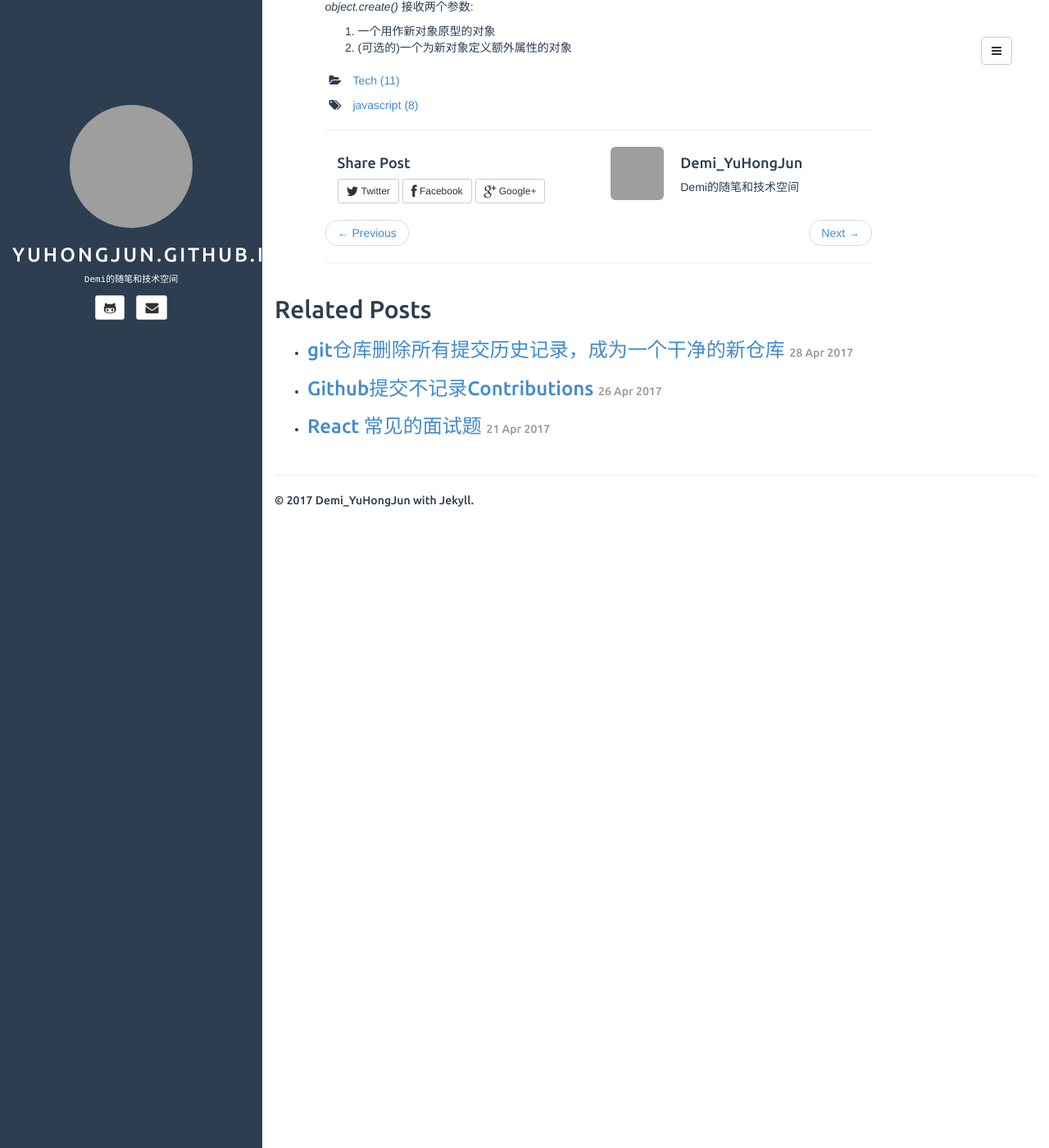
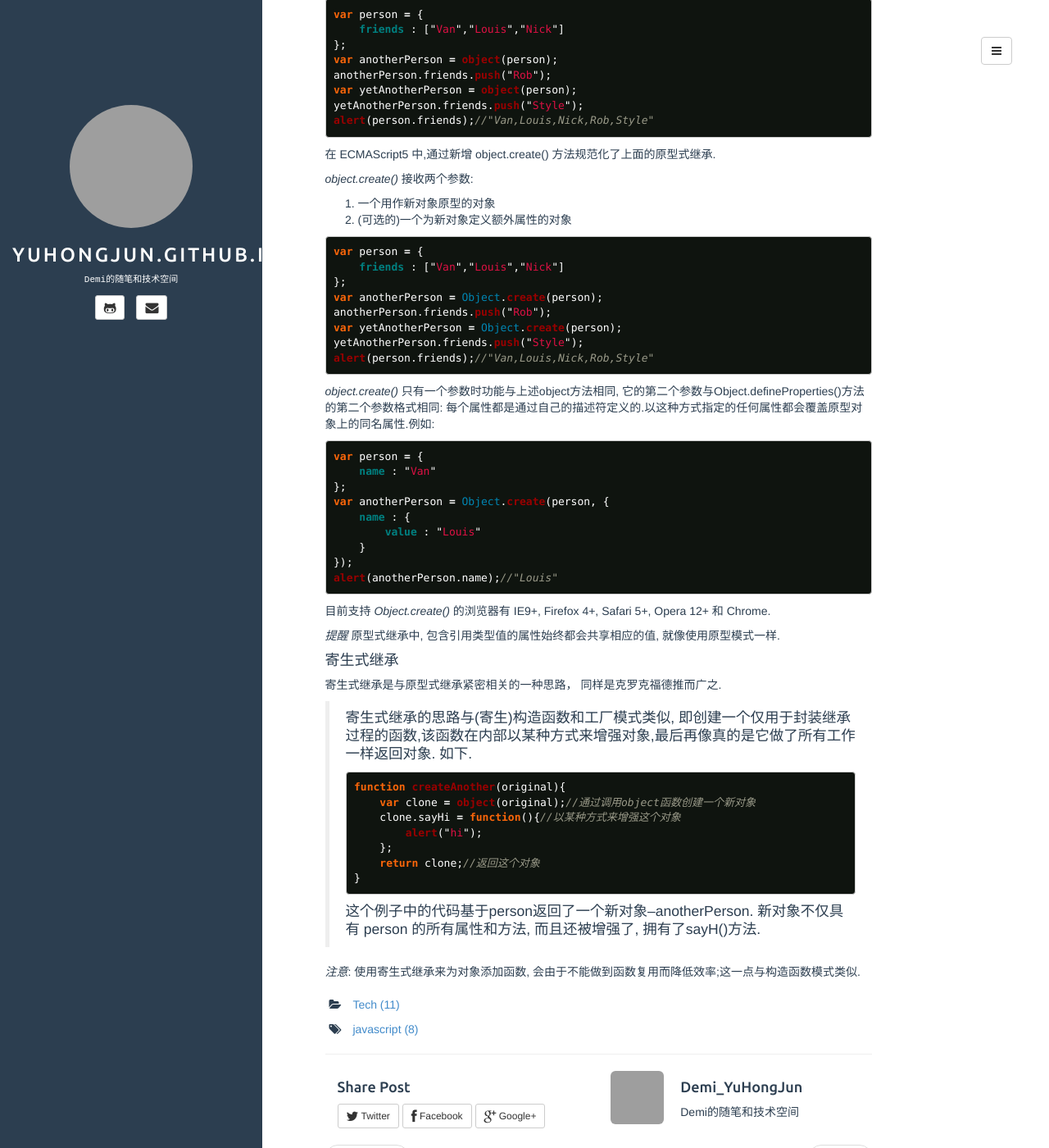
Before and after one commit to YuHongJun/YuHongJun.github.io, a Jekyll site: the page built from _posts/2017-04-27-JS原型链与继承.md, in a window 1280 px wide and 1400 px high, scrolled down 3932 px. Shown: the whole window at 82% size. Built offline with Jekyll 4.4.1, drawn with Linux system fonts in a browser that asks for light colours; comment, search, counter and statistics services are not loaded; some of the changed text lies outside the part shown; grey boxes are pictures that could not be loaded.

Commit message:
2017-05-02 add content

````diff
--- a/_config.yml
+++ b/_config.yml
@@ -31,6 +31,9 @@ paginate_path: "page:num"
  # This will require each of these plugins automatically.
 # Conversion
 markdown:    kramdown
+#kramdown:
+#  extensions: auto_ids
+
 #highlighter: pygments
 highlighter: rouge
 
--- a/_posts/2017-04-27-JS原型链与继承.md
+++ b/_posts/2017-04-27-JS原型链与继承.md
@@ -10,6 +10,9 @@ categories:
 tags:
 - javascript
 ---
+
+* 目录
+{:toc}
 #### 摘自JavaScript高级程序设计:
 继承是OO语言中的一个最为人津津乐道的概念.许多OO语言都支持两种继承方式: 接口继承 和 实现继承 .接口继承只继承方法签名,而实现继承则继承实际的方法.由于js中方法没有签名,在ECMAScript中无法实现接口继承.ECMAScript只支持实现继承,而且其 实现继承 主要是依靠原型链来实现的.
 
@@ -198,3 +201,49 @@ alert(person.friends);//"Van,Louis,Nick,Rob,Style"
 
 1. 一个用作新对象原型的对象
 2. (可选的)一个为新对象定义额外属性的对象
+
+```javascript
+var person = {
+    friends : ["Van","Louis","Nick"]
+};
+var anotherPerson = Object.create(person);
+anotherPerson.friends.push("Rob");
+var yetAnotherPerson = Object.create(person);
+yetAnotherPerson.friends.push("Style");
+alert(person.friends);//"Van,Louis,Nick,Rob,Style"
+```
+
+*object.create()* 只有一个参数时功能与上述object方法相同, 它的第二个参数与Object.defineProperties()方法的第二个参数格式相同: 每个属性都是通过自己的描述符定义的.以这种方式指定的任何属性都会覆盖原型对象上的同名属性.例如:
+```javascript
+var person = {
+    name : "Van"
+};
+var anotherPerson = Object.create(person, {
+    name : {
+        value : "Louis"
+    }
+});
+alert(anotherPerson.name);//"Louis"
+```
+
+目前支持 *Object.create()* 的浏览器有 IE9+, Firefox 4+, Safari 5+, Opera 12+ 和 Chrome.
+
+*提醒* 原型式继承中, 包含引用类型值的属性始终都会共享相应的值, 就像使用原型模式一样.
+
+#### 寄生式继承
+
+寄生式继承是与原型式继承紧密相关的一种思路， 同样是克罗克福德推而广之.
+
+>寄生式继承的思路与(寄生)构造函数和工厂模式类似, 即创建一个仅用于封装继承过程的函数,该函数在内部以某种方式来增强对象,最后再像真的是它做了所有工作一样返回对象. 如下.
+```javascript
+function createAnother(original){
+    var clone = object(original);//通过调用object函数创建一个新对象
+    clone.sayHi = function(){//以某种方式来增强这个对象
+        alert("hi");
+    };
+    return clone;//返回这个对象
+}
+```
+这个例子中的代码基于person返回了一个新对象--anotherPerson. 新对象不仅具有 person 的所有属性和方法, 而且还被增强了, 拥有了sayH()方法.
+
+*注意*: 使用寄生式继承来为对象添加函数, 会由于不能做到函数复用而降低效率;这一点与构造函数模式类似.
````
